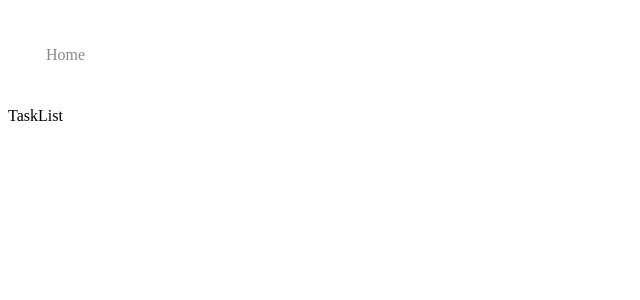
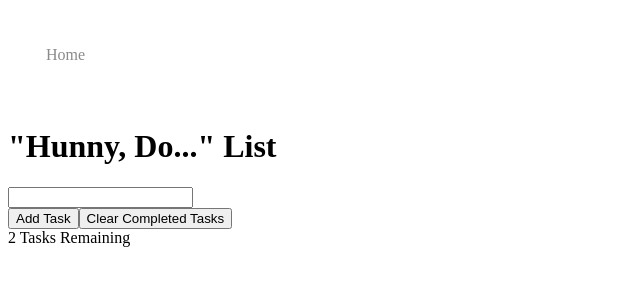
Before and after one commit to tiffmc1/small-react-projects, a React (Create React App) app: page /task-list in a window 1280 px wide. Shown: the top 300 px of the page, without its empty margins (0-640 px from the left). Built offline with nearby package versions, Linux system fonts and the light colour scheme.

Commit message:
Can add task to list and toggle checkbox

```diff
--- a/package.json
+++ b/package.json
@@ -11,6 +11,7 @@
     "react-dom": "^18.2.0",
     "react-router-dom": "^6.4.2",
     "react-scripts": "5.0.1",
+    "uuid": "^9.0.0",
     "web-vitals": "^2.1.4"
   },
   "scripts": {
--- /dev/null
+++ b/src/projects/taskList/Task.js
@@ -0,0 +1,22 @@
+import "../taskList/task.css";
+
+const Task = ({ task, handleToggleBox }) => {
+	const handleToggle = () => {
+		handleToggleBox(task.id);
+	};
+
+	return (
+		<>
+			<div className="task-ind">
+				<input
+					type="checkbox"
+					onChange={handleToggle}
+					checked={task.completed}
+				/>
+				{task.name}
+			</div>
+		</>
+	);
+};
+
+export default Task;
--- a/src/projects/taskList/TaskList.js
+++ b/src/projects/taskList/TaskList.js
@@ -1,8 +1,51 @@
-import React from "react";
+import { useState, useEffect, useRef } from "react";
+import { v4 as uuidv4 } from "uuid";
+import Tasks from "./Tasks";
 import "../taskList/taskList.css";
 
 const TaskList = () => {
-	return <div>TaskList</div>;
+	const [tasks, setTasks] = useState([]);
+	const inputRef = useRef(null);
+
+	useEffect(() => {}, []);
+
+	const handleAddTask = () => {
+		const inputTask = inputRef.current.value;
+
+		if (inputTask === "") return;
+
+		setTasks((prevTasks) => [
+			...prevTasks,
+			{ name: inputTask, id: uuidv4(), completed: false },
+		]);
+
+		inputRef.current.value = null;
+	};
+
+	const handleToggleBox = (taskId) => {
+		// should make a copy in order to avoid the direct modification of the tasks list
+		const copiedTasks = [...tasks];
+
+		const toggleTask = copiedTasks.find((task) => task.id === taskId);
+		toggleTask.completed = !toggleTask.completed;
+
+		setTasks(copiedTasks);
+	};
+
+	return (
+		<>
+			<h1>"Hunny, Do..." List</h1>
+			<Tasks tasks={tasks} handleToggleBox={handleToggleBox} />
+			<input type="text" ref={inputRef} />
+			<div className="btn-wrapper">
+				<button onClick={handleAddTask} className="btn-add-task">
+					Add Task
+				</button>
+				<button className="btn-clear-tasks">Clear Completed Tasks</button>
+			</div>
+			<div>2 Tasks Remaining</div>
+		</>
+	);
 };
 
 export default TaskList;
--- a/src/projects/taskList/Tasks.js
+++ b/src/projects/taskList/Tasks.js
@@ -1,8 +1,16 @@
-import React from "react";
+import Task from "./Task";
 import "../taskList/tasks.css";
 
-const Tasks = () => {
-	return <div>Tasks</div>;
+const Tasks = ({ tasks, handleToggleBox }) => {
+	return (
+		<>
+			<div className="tasks-wrapper">
+				{tasks.map((task) => (
+					<Task key={task.id} task={task} handleToggleBox={handleToggleBox} />
+				))}
+			</div>
+		</>
+	);
 };
 
 export default Tasks;
```
Also changed, not shown: src/projects/taskList/task.css (added), 1 other file (tests, documents, lock files or other folders).
